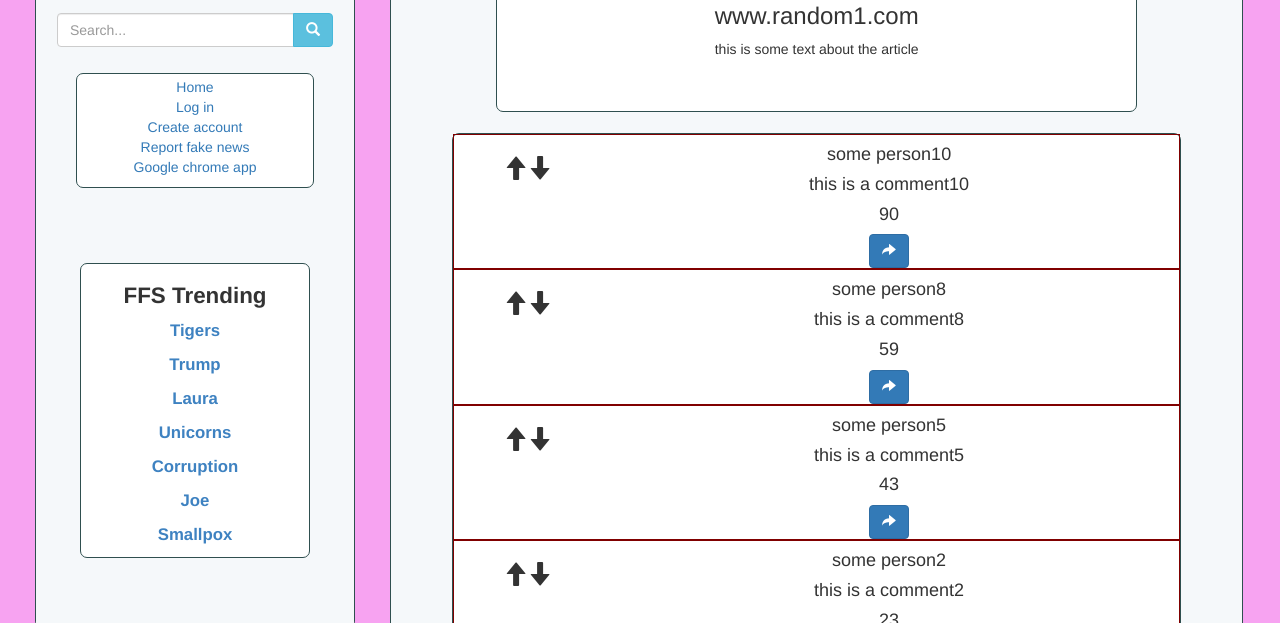
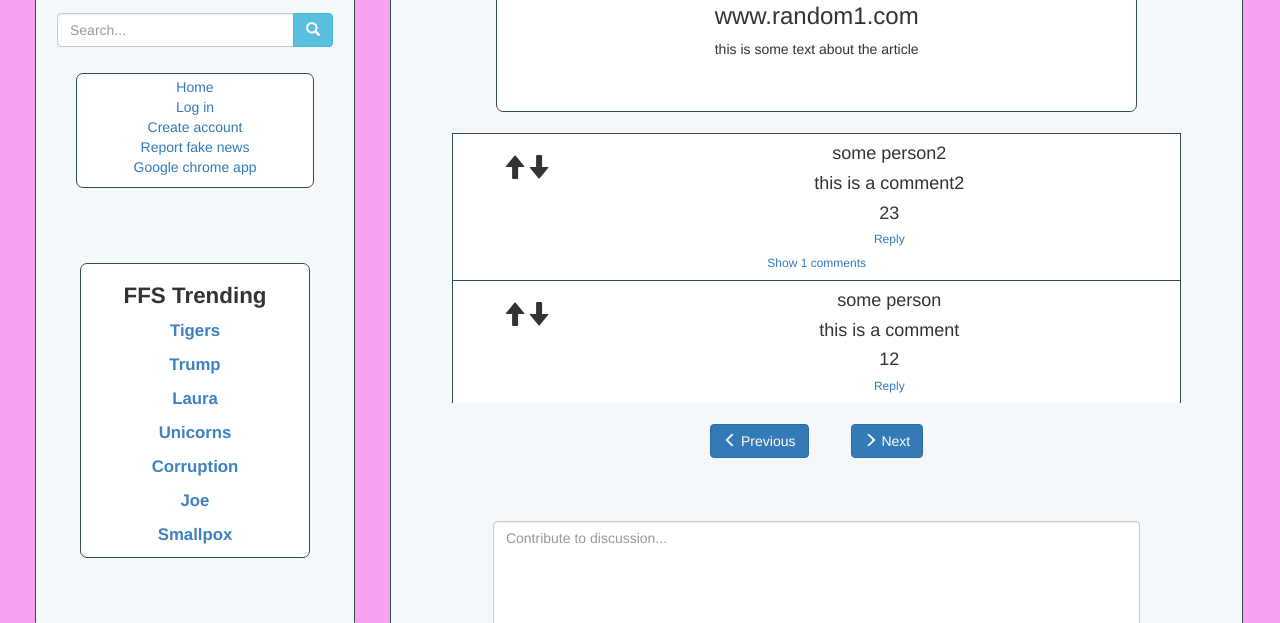
Before and after one commit to 123lk/ffs-front-portfolio, a React app: page /articles/1 in a window 1280 px wide. Shown: the part 177-800 px from the top of the page. Built offline with nearby package versions, Linux system fonts and the light colour scheme.

Commit message:
Comments system (#10)
* implement helper functions to find and set comment level

* order comments by parent/children in progress

* completed indentation of comments

* implement show hide reply form in comments

* added collapsing comment feature

* removed onClick pagination functions from articleCommentList

```diff
--- a/src/api.js
+++ b/src/api.js
@@ -58,11 +58,11 @@ export function get(path) {
             { _id: 2, author: 'some person2', comment: 'this is a comment2', threadId: null, articleId: 1, votes: 23 },
             { _id: 3, author: 'some person3', comment: 'this is a comment3', threadId: 2, articleId: 1, votes: 2 },
             { _id: 4, author: 'some person4', comment: 'this is a comment4', threadId: 3, articleId: 1, votes: 12 },
-            { _id: 5, author: 'some person5', comment: 'this is a comment5', threadId: null, articleId: 1, votes: 43 },
-            { _id: 6, author: 'some person6', comment: 'this is a comment6', threadId: null, articleId: 1, votes: 2 },
+            { _id: 5, author: 'some person5', comment: 'this is a comment5', threadId: 4, articleId: 1, votes: 43 },
+            { _id: 6, author: 'some person6', comment: 'this is a comment6', threadId: 5, articleId: 1, votes: 2 },
             { _id: 7, author: 'some person7', comment: 'this is a comment7', threadId: 6, articleId: 1, votes: 0 },
-            { _id: 8, author: 'some person8', comment: 'this is a comment8', threadId: null, articleId: 1, votes: 59 },
-            { _id: 9, author: 'some person9', comment: 'this is a comment9', threadId: null, articleId: 1, votes: 2 },
+            { _id: 8, author: 'some person8', comment: 'this is a comment8', threadId: 4, articleId: 1, votes: 59 },
+            { _id: 9, author: 'some person9', comment: 'this is a comment9', threadId: 4, articleId: 1, votes: 200 },
             { _id: 10, author: 'some person10', comment: 'this is a comment10', threadId: 9, articleId: 1, votes: 90 }
           ]
         }
--- a/src/components/ArticlePage/ArticleComment.js
+++ b/src/components/ArticlePage/ArticleComment.js
@@ -1,7 +1,26 @@
 import React from 'react';
 import PropTypes from 'prop-types';
+import ArticleCommentForm from './ArticleCommentForm';
 
 class ArticleComment extends React.Component {
+  constructor () {
+    super ();
+    this.state = {
+      showReply: false,
+      showComments: false
+    };
+  }
+  onClickReply(event) {
+    event.preventDefault();
+    this.setState({showReply: !this.state.showReply});
+  }
+  onClickShowComments(event) {
+    event.preventDefault();
+    this.setState({showComments: !this.state.showComments});
+  }
+  showComments(length) {
+    if (length) return 'Show ' + length + ' comments';
+  }
   render() {
     return (
       <div className="container-fluid comment-card">
@@ -13,8 +32,11 @@ class ArticleComment extends React.Component {
           <h4> {this.props.author}</h4>
           <h4> {this.props.comment}</h4>
           <h4>{this.props.votes}</h4>
-          <button type="button" className="btn btn-primary"><span className="glyphicon glyphicon-share-alt" aria-hidden="true"></span></button>
+          <a onClick= {this.onClickReply.bind(this)} type="button"><h6>Reply</h6></a>
+          <a onClick= {this.onClickShowComments.bind(this)} type="button"><h6>{this.showComments(this.props.length)}</h6></a>
         </div>
+        {this.state.showReply && <ArticleCommentForm parentCommentId={this.props.parentCommentId}/>}
+        {this.state.showComments && <div className="child-component">{this.props.renderComments(this.props.children)}</div>}
       </div>
     );
   }
@@ -23,7 +45,10 @@ class ArticleComment extends React.Component {
 ArticleComment.propTypes = {
   author: PropTypes.string.isRequired,
   comment: PropTypes.string.isRequired,
-  votes: PropTypes.number.isRequired
+  votes: PropTypes.number.isRequired,
+  parentCommentId: PropTypes.number.isRequired,
+  length: PropTypes.number.isRequired
 };
 
+
 export default ArticleComment;
--- a/src/components/ArticlePage/ArticleCommentForm.js
+++ b/src/components/ArticlePage/ArticleCommentForm.js
@@ -3,7 +3,7 @@ import React from 'react';
 class ArticleCommentForm extends React.Component {
   constructor(props) {
     super(props);
-    this.state = { text: '' };
+    this.state = { text: ''};
     this.handleChange = this.handleChange.bind(this);
     this.handleSubmit = this.handleSubmit.bind(this);
   }
--- a/src/components/ArticlePage/ArticleCommentList.js
+++ b/src/components/ArticlePage/ArticleCommentList.js
@@ -1,15 +1,28 @@
 import React from 'react';
 import PropTypes from 'prop-types';
+import _ from 'underscore';
+import { filterBaseCommentsAndSortByVote } from '../../helpers/index';
 
 import ArticleComment from './ArticleComment';
 
-const ArticleCommentList = ({comments}) => (
-  <div>
-    {comments.map((comment, i) => {
-      return <ArticleComment key={i} author={comment.author} comment={comment.comment} votes={comment.votes} />;
-    })}
-  </div>
-);
+const ArticleCommentList = ({ comments }) => {
+  let baseComments = filterBaseCommentsAndSortByVote(comments);
+
+  let renderComments = function (comments) {
+    return _.reduce(comments, (acc, comment, i) => {
+      acc.push(<ArticleComment key={i} author={comment.author} comment={comment.comment} votes={comment.votes} parentCommentId={comment._id} length={comment.children.length} renderComments={renderComments} children={comment.children} />);
+      return acc;
+    }, []);
+  };
+  return (
+    <div>
+      {renderComments(baseComments)}
+      <button type="button" className="btn btn-primary paginate"><span className="glyphicon glyphicon-menu-left" aria-hidden="true"></span>  Previous</button>
+      <button type="button" className="btn btn-primary paginate"><span className="glyphicon glyphicon-menu-right" aria-hidden="true"></span>  Next</button>
+    </div>
+  );
+
+};
 
 ArticleCommentList.propTypes = {
   comments: PropTypes.array.isRequired
--- a/src/components/ArticlePage/ArticlePage.js
+++ b/src/components/ArticlePage/ArticlePage.js
@@ -6,7 +6,7 @@ import ArticleCommentList from './ArticleCommentList';
 import ArticleTextArea from './ArticleData';
 import ArticleCommentForm from './ArticleCommentForm';
 import * as actions from '../../actions/index.js';
-import {getCommentsByVotes} from '../../reducers/currentArticle.reducer';
+import {setIndentationFormat} from '../../helpers/index';
 
 class ArticlePage extends React.Component {
   componentDidMount() {
@@ -15,15 +15,12 @@ class ArticlePage extends React.Component {
   render() {
     return (
       <div>
+        {console.log(this.props.comments)}
         <div className="row article-text-area">
           <ArticleTextArea {...this.props.articleData} />
         </div>
         <div className="row article-comment-list">
           <ArticleCommentList comments={this.props.comments} />
-
-          {/* TODO: refactor into its own component*/}
-          <button type="button" className="btn btn-primary paginate"><span className="glyphicon glyphicon-menu-left" aria-hidden="true"></span>  Previous</button>
-          <button type="button" className="btn btn-primary paginate"><span className="glyphicon glyphicon-menu-right" aria-hidden="true"></span>  Next</button>
         </div>
         <ArticleCommentForm />
       </div>
@@ -47,7 +44,7 @@ ArticlePage.propTypes = {
 function mapStateToProps (state) {
   return {
     articleData: state.currentArticle.articleData,
-    comments: getCommentsByVotes(state.currentArticle.commentsById)
+    comments: setIndentationFormat(state.currentArticle.commentsById)
   };
 }
 
--- a/src/css/main.scss
+++ b/src/css/main.scss
@@ -117,16 +117,16 @@ body {
 
 .article-comment-list {
   width: 90%;
-  background-color: white;
-  border: solid darkslategray 1px;
-  border-radius: 0.5em;
   margin: auto;
   .paginate {
     margin: 1.5em;
   }
   .comment-card {
   width: 100%;
-  border: solid maroon 0.1em;
+  border-left: solid darkslategray 1px;
+  border-top: solid darkslategray 1px;
+  border-right: solid darkslategray 1px;
+  background-color: white;
   padding: 0;
   .vote {
     height: 5em;
@@ -141,6 +141,10 @@ body {
   }
   }
 }
+
+.child-component {
+    padding-left: 2.5em;
+  }
 
 .domain-text-area {
   height: 35vh;
@@ -177,7 +181,7 @@ body {
 }
 
 .comment-form {
-  width: 60%;
+  width: 80%;
   margin: auto;
   margin-top: 3em;
 }
--- a/src/helpers/index.js
+++ b/src/helpers/index.js
@@ -8,10 +8,9 @@ export function normalizeArrayById(arr) {
 }
 
 export function getCommentsByVotes(commentsById) {
-  return Object.values(commentsById)
-    .sort(function (a, b) {
-      return b.votes - a.votes;
-    });
+  return commentsById.sort(function (a, b) {
+    return b.votes - a.votes;
+  });
 }
 
 export function mapCommentChildren(commentsById) {
@@ -31,3 +30,36 @@ export function populateChildrenArray(commentsById) {
   }
   return commentsById;
 }
+
+// export function setCommentLevel(commentsById) {
+//   for (let key in commentsById) {
+//     commentsById[key].level = findCommentLevel(commentsById[key], commentsById);
+//   }
+//   return commentsById;
+// }
+
+// export function findCommentLevel(comment, commentsById) {
+//   if (comment.threadId === null) return 0;
+//   else {
+//     return 1 + findCommentLevel(commentsById[comment.threadId], commentsById);
+//   }
+// }
+
+export function sortChildCommentsByVote(commentsById) {
+  for (let key in commentsById) {
+    getCommentsByVotes(commentsById[key].children = _.map(commentsById[key].children, (commentId) => {
+      return commentsById[commentId];
+    }));
+  }
+  return commentsById;
+}
+
+export function setIndentationFormat(commentsById) {
+  return sortChildCommentsByVote(populateChildrenArray(mapCommentChildren(commentsById)));
+}
+
+export function filterBaseCommentsAndSortByVote(comments) {
+  return getCommentsByVotes(_.filter(comments, (comment) => {
+    return comment.threadId === null;
+  }));
+}
```
Also changed, not shown: src/helpers/index.spec.js (+135 -8 lines).
